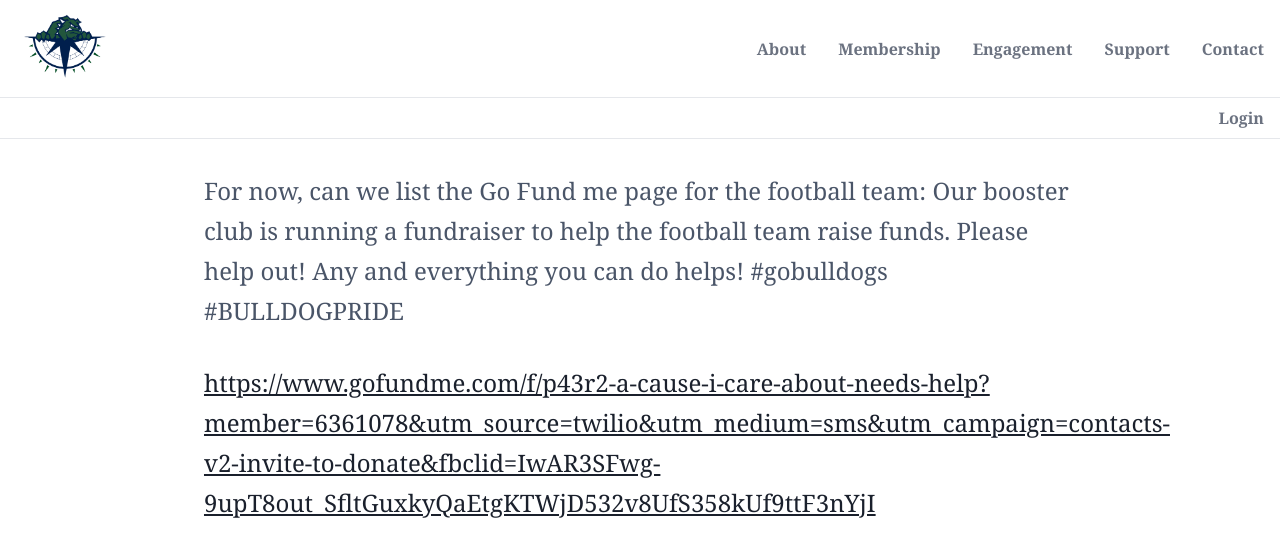
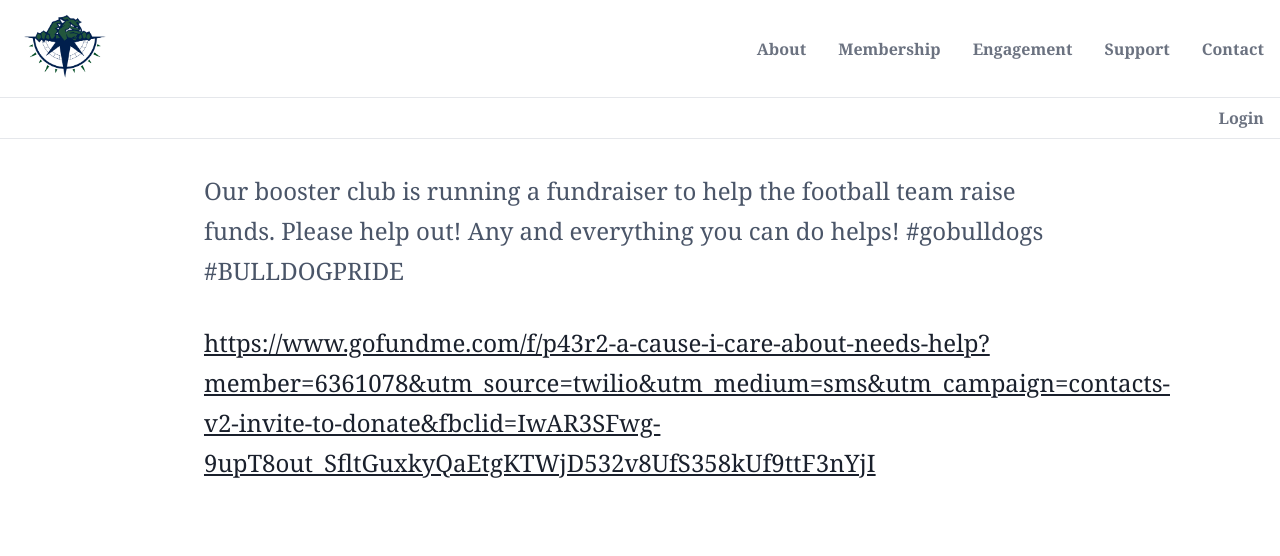
Before and after one commit to philihp/srmhsalumni, a Next.js app: page /support in a window 1280 px wide. Shown: the top 556 px of the page. Built offline with nearby package versions, Linux system fonts and the light colour scheme; no server answers; what @tailwindcss/custom-forms would draw is missing.

Commit message:
Update support.js

```diff
--- a/pages/support.js
+++ b/pages/support.js
@@ -3,8 +3,7 @@ import React from 'react'
 const Support = () => (
   <div>
     <p>
-      For now, can we list the Go Fund me page for the football team: Our
-      booster club is running a fundraiser to help the football team raise
+      Our booster club is running a fundraiser to help the football team raise
       funds. Please help out! Any and everything you can do helps! #gobulldogs
       #BULLDOGPRIDE
     </p>
```
